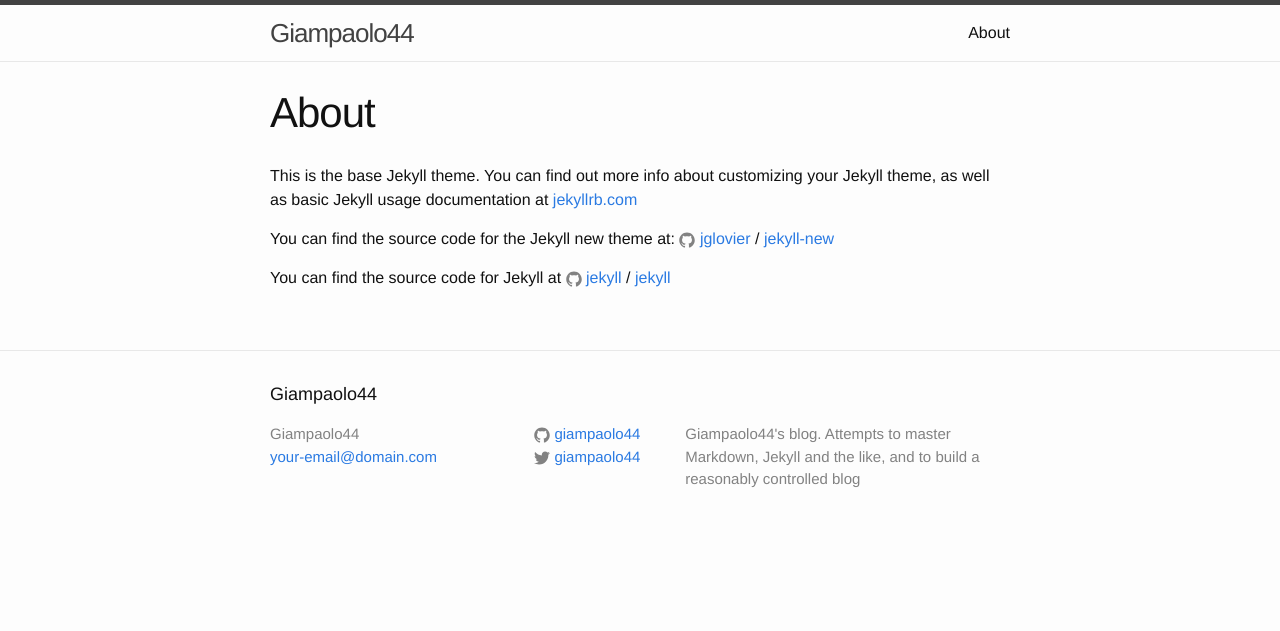
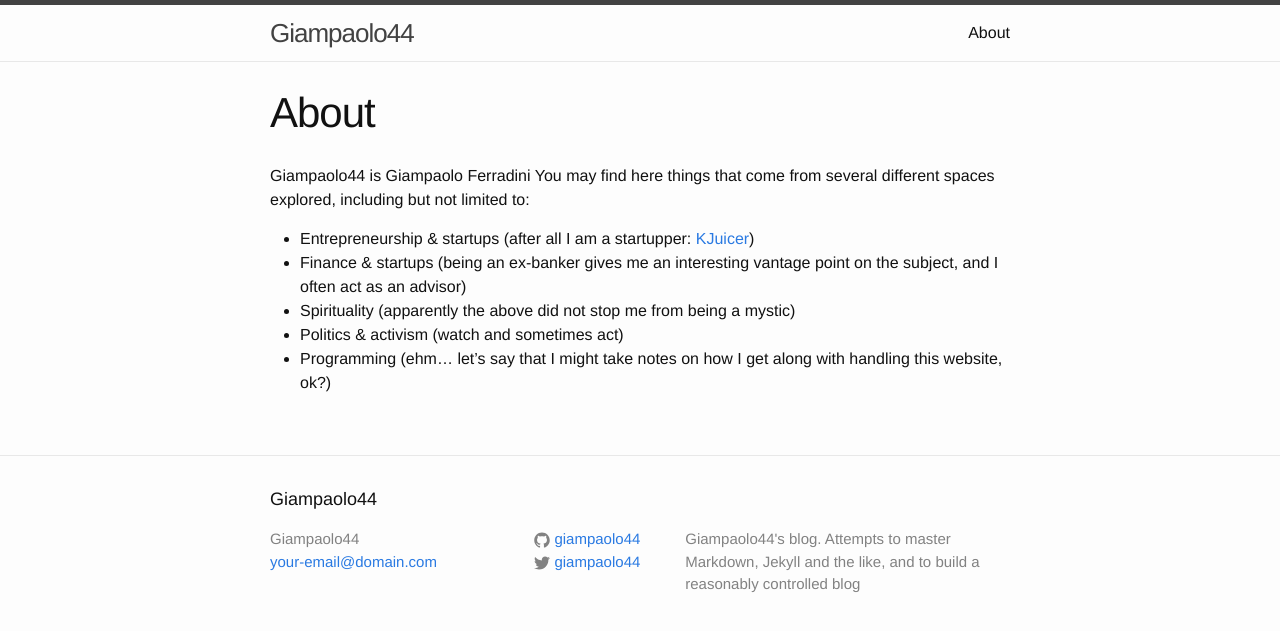
Before and after one commit to giampaolo44/giampaolo44.github.io, a Jekyll site: the page built from about.md, in a window 1280 px wide. Shown: the top 631 px of the page. Built offline with Jekyll 4.4.1, drawn with Linux system fonts in a browser that asks for light colours.

Commit message:
A sort of real About
Put a descriptions of the topics covered

```diff
--- a/about.md
+++ b/about.md
@@ -4,12 +4,13 @@ title: About
 permalink: /about/
 ---
 
-This is the base Jekyll theme. You can find out more info about customizing your Jekyll theme, as well as basic Jekyll usage documentation at [jekyllrb.com](http://jekyllrb.com/)
+Giampaolo44 is Giampaolo Ferradini
+You may find here things that come from several different spaces explored, including but not limited to:
+* Entrepreneurship & startups (after all I am a startupper: [KJuicer][tag-KJ])
+* Finance & startups (being an ex-banker gives me an interesting vantage point on the subject, and I often act as an advisor)
+* Spirituality (apparently the above did not stop me from being a mystic)
+* Politics & activism (watch and sometimes act)
+* Programming (ehm... let's say that I might take notes on how I get along with handling this website, ok?)
 
-You can find the source code for the Jekyll new theme at:
-{% include icon-github.html username="jglovier" %} /
-[jekyll-new](https://github.com/jglovier/jekyll-new)
 
-You can find the source code for Jekyll at
-{% include icon-github.html username="jekyll" %} /
-[jekyll](https://github.com/jekyll/jekyll)
+[tag-KJ]: http://kjuicer.com
```
